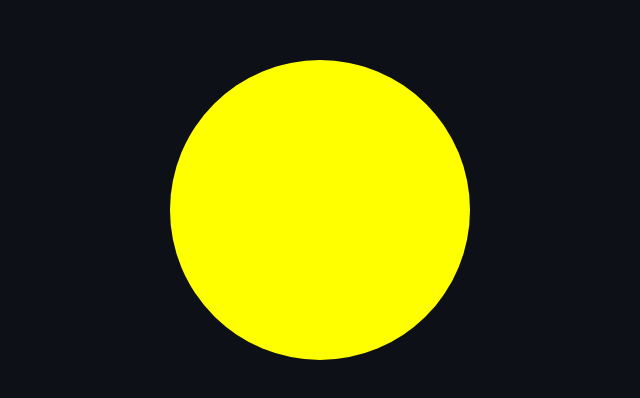
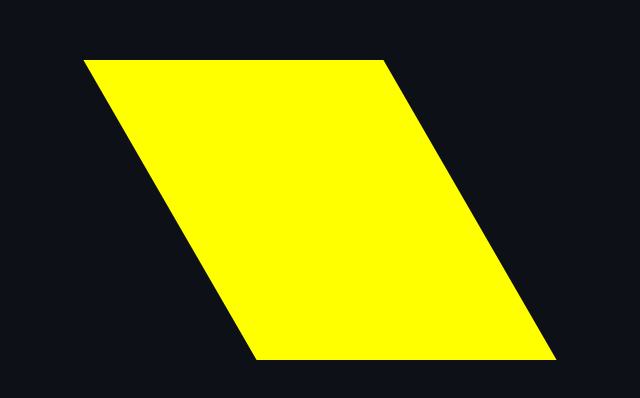
Before and after one commit to DevanshSK/React-Mastery-Journey, a React (Vite) app in the folder framer-motion-demos/: page / in a window 1280 px wide. Shown: the part 190-588 px from the top of the page, without its empty margins (320-960 px from the left). Built offline with nearby package versions, Linux system fonts and the light colour scheme.

Commit message:
Framer Motion: Transformations completed

```diff
--- a/framer-motion-demos/src/components/intro-basic-animations/Introduction.tsx
+++ b/framer-motion-demos/src/components/intro-basic-animations/Introduction.tsx
@@ -3,10 +3,25 @@ import { motion } from "motion/react";
 const Introduction = () => {
     return (
         <div>
-            <motion.div
-                className="box"
-                animate={{x: 0}}
-            />
+            {/* Transforming Position */}
+            {/* <motion.div className="box" animate={{ x: 100 }} /> */}
+            {/* <motion.div className="box" animate={{ y: 100 }} /> */}
+
+            {/* Transforming Rotation */}
+            {/* <motion.div className="box" animate={{ rotateX: 60 }} /> */}
+            {/* <motion.div className="box" animate={{ rotateY: 60 }} /> */}
+            {/* <motion.div className="box" animate={{ rotate: 20 }} /> */}
+
+            {/* Transforming Scale */}
+            {/* <motion.div className="box" animate={{ scaleX: 2 }} /> */}
+            {/* <motion.div className="box" animate={{ scaleY: 2 }} /> */}
+            {/* <motion.div className="box" animate={{ scale: 2 }} /> */}
+
+
+            {/* Transforming Tilt or Skew */}
+            {/* <motion.div className="box" animate={{ skewX: 20 }} /> */}
+            {/* <motion.div className="box" animate={{ skewY: 20 }} /> */}
+            <motion.div className="box" animate={{ skew: 30 }} />
         </div>
     )
 }
--- a/framer-motion-demos/src/index.css
+++ b/framer-motion-demos/src/index.css
@@ -18,6 +18,6 @@ body{
 .box{
     width: 300px;
     height: 300px;
-    border-radius: 100%;
+    /* border-radius: 100%; */
     background: yellow;
 }
```
